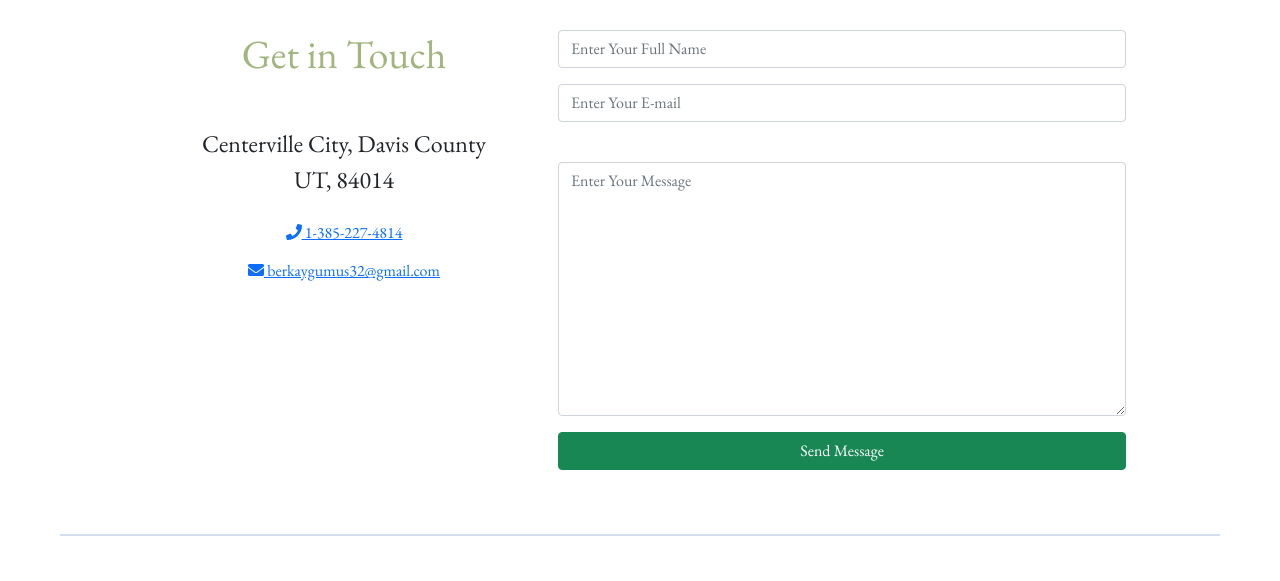
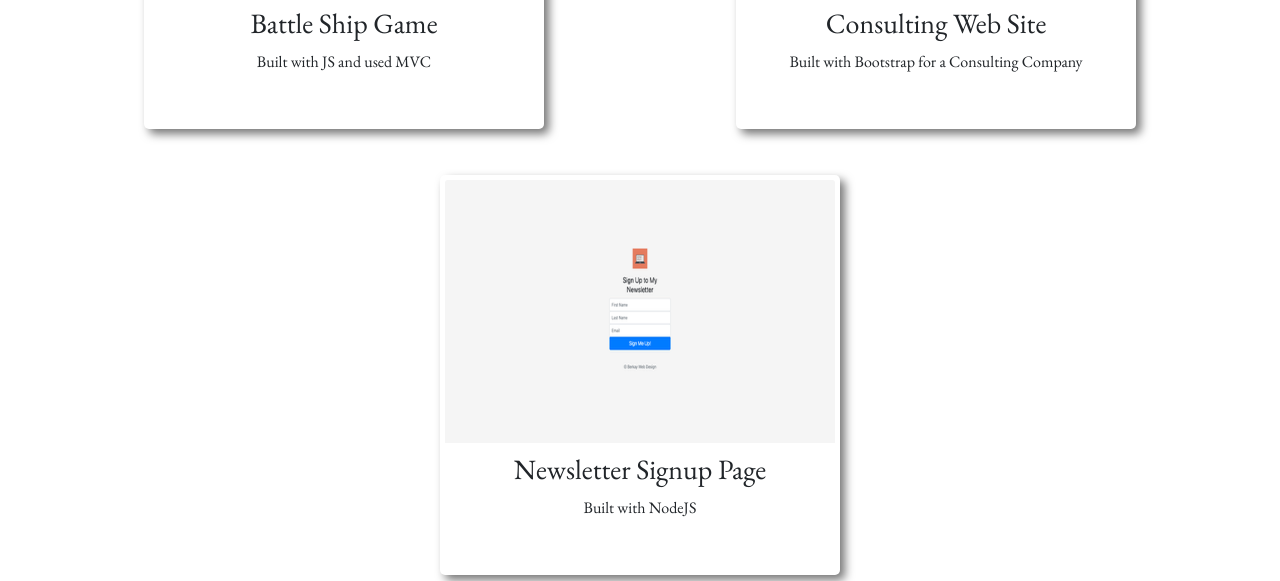
Before and after one commit to berkaygumus32/berkaygumus, a plain HTML site: page index.html in a window 1280 px wide. Shown: the part 939-1520 px from the top of the page. Drawn offline with nearby package versions, Linux system fonts and the light colour scheme; a web font is replaced by a local one.

Commit message:
Cards updated and shadow added

```diff
--- a/index.html
+++ b/index.html
@@ -85,56 +85,32 @@
             <div class="row">
                 <div class="col-sm-12 col-md-4 col-lg-4 mb-3 pfs">
                     <a href="https://exorship.netlify.app/" target="_blank"><img src="images/exorship.png" class="card-img-top" alt="BattleshipGameimg"></a>
+                    <h3>Battle Ship Game</h3>
+                    <p>Built with JS and used MVC </p>
                 </div>
                 <div class="col-sm-12 col-md-4 col-lg-4 mb-3 pfs">
                     <a href="https://widenyourtrade.netlify.app" target="_blank"><img src="images/wyt.png" class="card-img-top" alt="wyt img"></a>
+                    <h3>Consulting Web Site</h3>
+                    <p>Built with Bootstrap for a Consulting Company</p>
                 </div>
                 <div class="col-sm-12 col-md-4 col-lg-4 mb-3 pfs">
                     <a href="https://dry-dusk-16497.herokuapp.com/" target="_blank"><img src="images/nsnjs.png" class="card-img-top" alt="newsletter signup img"></a>
+                    <h3>Newsletter Signup Page</h3>
+                    <p>Built with NodeJS</p>
                 </div>
+            </div>
+
+            <div class="row">
+                <div class="col-sm-12 col-md-4 col-lg-4 mb-3 pfs">
+                    <a href="https://exorship.netlify.app/" target="_blank"><img src="images/tribute copy.png" class="card-img-top" alt="BattleshipGameimg"></a>
+                    <h3>Tribute Page</h3>
+                    <p>Built With Pure CSS</p>
+                </div>
+
             </div>
             <hr>
         </div>
     </section>
-
-     <!-- certificates -->
-     <!-- <section class="certificates m-5" id="certificates">
-        <div class="container-fluid">
-            <h1 class="text-center mb-5">Certificates</h1>
-            <div class="row">
-                <div class="col-sm-12 col-md-4 col-lg-3 mb-3 certificate">
-                    <iframe src="certificates/hcj.pdf#toolbar=0" ></iframe>
-                </div>
-
-                <div class="col-sm-12 col-md-4 col-lg-3 mb-3 certificate">
-                    <iframe src="certificates/bootstrap.pdf#toolbar=0"></iframe>
-                </div>
-
-                <div class="col-sm-12 col-md-4 col-lg-3 mb-3 certificate">
-                    <iframe src="certificates/react.pdf#toolbar=0"></iframe>
-                </div>
-            </div>
-
-            <div class="row">
-
-                <div class="col-sm-12 col-md-4 col-lg-3 mb-3 certificate">
-                    <iframe src="certificates/reactnative.pdf#toolbar=0"></iframe>
-                </div>
-
-
-                <div class="col-sm-12 col-md-4 col-lg-3 mb-3 certificate">
-                    <iframe src="certificates/nodejs.pdf#toolbar=0"></iframe>
-                </div>
-
-
-                <div class="col-sm-12 col-md-4 col-lg-3 mb-3 certificate">
-                    <iframe src="certificates/fullstack.pdf#toolbar=0"></iframe>
-                </div>
-            </div>
-            <hr>
-        </div>
-    </section> -->
-
 
     <!-- Contact Me Section -->
     <section class="contact white-section m-5" id="contact">
--- a/styles.css
+++ b/styles.css
@@ -1,9 +1,5 @@
 body {
   font-family: 'EB Garamond', serif;}
-
-html{
-  scroll-behavior: smooth;
-}
 
 h1, h5 {
   color: #A1B57D;
@@ -26,6 +22,8 @@ iframe {
 }
 
 /* Class Selectors */
+
+
 
 
 .navbar-brand {
@@ -54,6 +52,30 @@ iframe {
   }
 }
 
+.portfolio {
+  background: ;
+}
+
+.pfs {
+  width: 400px;
+  height: 400px;
+  margin: 30px auto;
+  padding: 5px;
+  box-shadow: 5px 5px 10px #777;
+  border-radius: 5px;
+  border: 3px green;
+}
+
+.pfs > img {
+  max-height: 100%;
+  max-width: 100%;
+}
+
+.pfs > h3 , p {
+  text-align: center;
+  margin-top: 10px;
+}
+
 .pfs:hover {
-  background-color: steelblue;
+box-shadow: 10px 10px 20px #aaa;
 }
```
Also changed, not shown: images/pexels-junior-teixeira-2047905.jpg (deleted), images/tribute copy.png (added), images/tribute.png (added), 1 other file.
